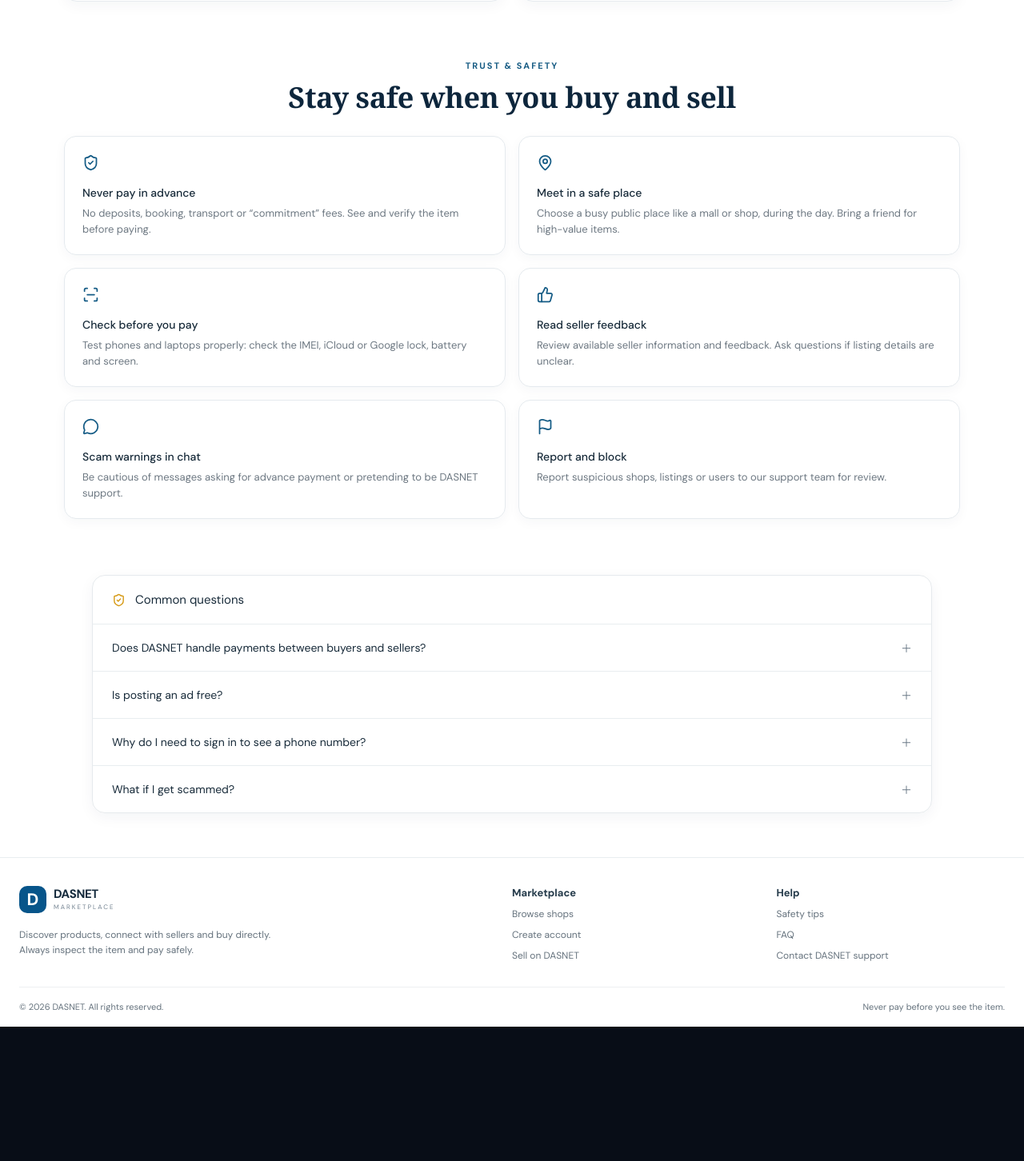
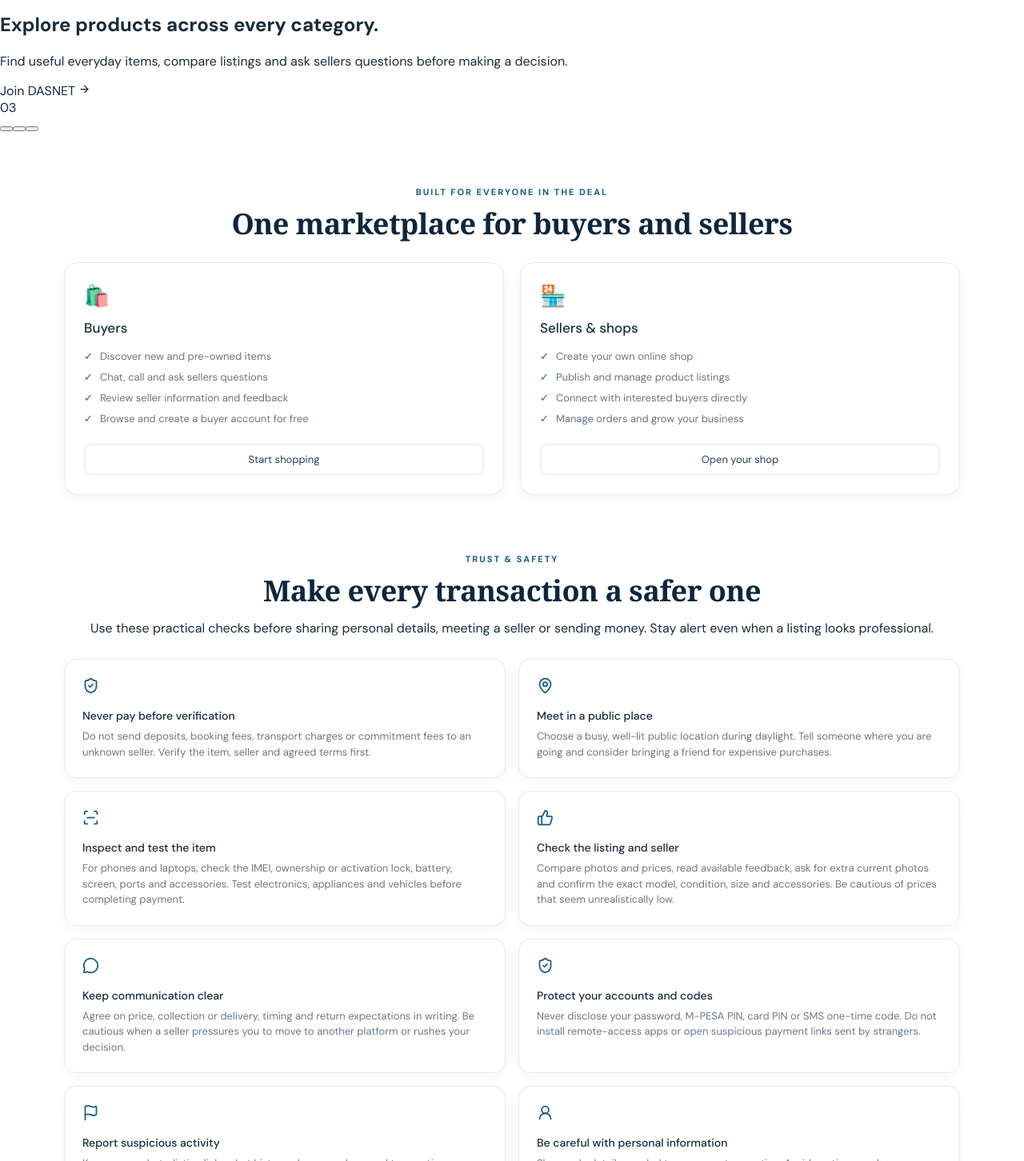
Before and after one commit to Zenkaak/dass, a React (Vite) app: page / in a window 1280 px wide. Shown: the part 938-2390 px from the top of the page at 80% size. Before the commit the page ends 2222 px from the top, so only its background shows below. Built offline with nearby package versions, Linux system fonts and the light colour scheme.

Commit message:
Add auto-rotating marketing cards and detailed trust safety FAQ

```diff
--- a/src/App.tsx
+++ b/src/App.tsx
@@ -43,31 +43,42 @@ function Brand() {
 }
 
 function LandingPage() {
+ const [marketingIndex,setMarketingIndex]=useState(0);
+ const marketingCards=[
+  {eyebrow:'BUY WITH CONFIDENCE',title:'Take your time. Check before you pay.',copy:'Meet sellers safely, inspect products and agree on payment only when you are comfortable.',action:'Read safety guide',href:'#safety',symbol:'✓',tone:'safety'},
+  {eyebrow:'FOR LOCAL BUSINESSES',title:'Your next customer is looking for you.',copy:'Create your shop, publish products and connect directly with people who want what you sell.',action:'Open your shop',href:'/signup',symbol:'↗',tone:'seller'},
+  {eyebrow:'A BETTER WAY TO DISCOVER',title:'Explore products across every category.',copy:'Find useful everyday items, compare listings and ask sellers questions before making a decision.',action:'Join DASNET',href:'/signup',symbol:'✦',tone:'discover'}
+ ];
+ useEffect(()=>{const timer=window.setInterval(()=>setMarketingIndex(index=>(index+1)%marketingCards.length),10000);return()=>window.clearInterval(timer)},[]);
  const faqs=[
-  ['Does DASNET handle payments between buyers and sellers?','DASNET helps buyers discover shops and contact sellers. Always confirm the item and the seller’s payment instructions before paying.'],
-  ['Is posting an ad free?','Sellers can create a shop and publish products. Any optional paid services will be clearly identified before you choose them.'],
-  ['Why do I need to sign in to see a phone number?','Signing in helps protect sellers’ contact details and keeps customer interactions safer.'],
-  ['What if I get scammed?','Stop communicating or paying, keep relevant evidence, and contact DASNET support with the shop and order details.']
+  ['Does DASNET collect payment for items?','DASNET connects buyers and sellers. Unless a checkout flow on a specific shop clearly states otherwise, payment is arranged directly with the seller. Confirm the agreed amount, recipient and payment method before sending money.'],
+  ['How do I know whether a seller is genuine?','Review the seller profile and available feedback, ask clear questions, request current photos or a demonstration, and verify the item in person where possible. A profile or listing is not a guarantee of identity or product quality.'],
+  ['Should I pay a deposit to reserve an item?','Be cautious. Requests for deposits, booking fees, transport fees or commitment payments before you have verified the seller and item are common scam warning signs. Do not pay simply because a seller says another buyer is waiting.'],
+  ['How should I arrange collection or delivery?','Agree on the location, delivery cost, timeline and responsibility if plans change before paying. Prefer collection in a busy public place. For delivery, use a method you can independently verify and keep the conversation and proof of payment.'],
+  ['What should I do if a seller asks me to share a code?','Never share an SMS verification code, password, M-PESA PIN or one-time banking code. Be wary of suspicious links and requests to move to unfamiliar payment services. DASNET support will not ask for your account password or M-PESA PIN.'],
+  ['How do I report a suspicious listing or user?','Save the listing link, shop name, phone number, chat and payment evidence. Stop the transaction, use the available report option or contact DASNET support. If money has already been sent, contact your payment provider promptly.'],
+  ['Can DASNET guarantee every product or seller?','No marketplace can guarantee every listing, seller, delivery or transaction. DASNET provides discovery and communication tools; buyers should independently verify products and sellers and use the safety guidance before paying.'],
+  ['Is it free to browse or create an account?','Browsing the marketplace and creating a buyer account are free. Any optional seller service or charge must be shown clearly before you choose to use it.']
  ];
  const safety=[
-  [ShieldCheck,'Never pay in advance','No deposits, booking, transport or “commitment” fees. See and verify the item before paying.'],
-  [MapPin,'Meet in a safe place','Choose a busy public place like a mall or shop, during the day. Bring a friend for high-value items.'],
-  [ScanLine,'Check before you pay','Test phones and laptops properly: check the IMEI, iCloud or Google lock, battery and screen.'],
-  [ThumbsUp,'Read seller feedback','Review available seller information and feedback. Ask questions if listing details are unclear.'],
-  [MessageCircle,'Scam warnings in chat','Be cautious of messages asking for advance payment or pretending to be DASNET support.'],
-  [Flag,'Report and block','Report suspicious shops, listings or users to our support team for review.']
+  [ShieldCheck,'Never pay before verification','Do not send deposits, booking fees, transport charges or commitment fees to an unknown seller. Verify the item, seller and agreed terms first.'],
+  [MapPin,'Meet in a public place','Choose a busy, well-lit public location during daylight. Tell someone where you are going and consider bringing a friend for expensive purchases.'],
+  [ScanLine,'Inspect and test the item','For phones and laptops, check the IMEI, ownership or activation lock, battery, screen, ports and accessories. Test electronics, appliances and vehicles before completing payment.'],
+  [ThumbsUp,'Check the listing and seller','Compare photos and prices, read available feedback, ask for extra current photos and confirm the exact model, condition, size and accessories. Be cautious of prices that seem unrealistically low.'],
+  [MessageCircle,'Keep communication clear','Agree on price, collection or delivery, timing and return expectations in writing. Be cautious when a seller pressures you to move to another platform or rushes your decision.'],
+  [ShieldCheck,'Protect your accounts and codes','Never disclose your password, M-PESA PIN, card PIN or SMS one-time code. Do not install remote-access apps or open suspicious payment links sent by strangers.'],
+  [Flag,'Report suspicious activity','Keep screenshots, listing links, chat history, phone numbers and transaction references. Report suspicious shops or listings to DASNET support and contact your bank or mobile-money provider immediately if you sent money.'],
+  [UserRound,'Be careful with personal information','Share only details needed to arrange a transaction. Avoid posting your home address, identity documents or private financial information in public listings or chats.']
  ];
  return <main className="das-landing kasuku-landing">
   <div className="kasuku-topline"><span>◇ &nbsp; Buy directly from sellers</span><span>Never pay before you see the item</span><span>Safety tips</span></div>
   <header className="kasuku-header"><a className="kasuku-brand" href="/"><span className="kasuku-brand-mark">D</span><span><b>DASNET</b><small>MARKETPLACE</small></span></a><nav><a href="#buyers-sellers">Buyers & sellers</a><a href="#safety">Safety tips</a><a href="#faq">FAQ</a></nav><div className="kasuku-header-actions"><a href="/login">Sign in</a><a className="kasuku-sell" href="/signup">＋ Sell</a></div></header>
   <section className="kasuku-hero"><div className="kasuku-hero-copy"><small>BUY AND SELL DIRECTLY</small><h1>Find great deals from sellers near you</h1><p>Browse products, chat with sellers, meet up and pay only when you are happy with the item. No middleman, no fees to buy.</p><a href="/signup">Explore the marketplace <ArrowRight size={16}/></a></div><div className="kasuku-hero-art" aria-hidden="true"><div className="kasuku-hero-orb"/><div className="kasuku-hero-phone"><span/><i/><b>Discover</b><small>Local shops & products</small><div>✦ &nbsp; Great finds nearby</div></div></div></section>
-  <section className="kasuku-audience" id="buyers-sellers"><div className="kasuku-section-title"><small>BUILT FOR EVERYONE IN THE DEAL</small><h2>One marketplace for buyers and sellers</h2></div><div className="kasuku-audience-grid">
-   <article><div className="kasuku-audience-icon">🛍️</div><h3>Buyers</h3><ul><li>Thousands of new and used items</li><li>Chat, call and negotiate in the app</li><li>Seller profiles with real feedback</li><li>Free, no fees to buy</li></ul><a href="/signup">Start shopping</a></article>
-   <article><div className="kasuku-audience-icon">🏪</div><h3>Sellers & shops</h3><ul><li>Set up your own online shop</li><li>Buyers contact you directly</li><li>Manage products and orders</li><li>Grow your business online</li></ul><a href="/signup">Open your shop</a></article>
-  </div></section>
-  <section className="kasuku-safety" id="safety"><div className="kasuku-section-title"><small>TRUST & SAFETY</small><h2>Stay safe when you buy and sell</h2></div><div className="kasuku-safety-grid">{safety.map(([Icon,title,copy]:any)=><article key={title}><Icon size={21}/><h3>{title}</h3><p>{copy}</p></article>)}</div></section>
-  <section className="kasuku-faq" id="faq"><div className="kasuku-faq-heading"><ShieldCheck size={17}/> Common questions</div>{faqs.map(([q,a])=><details key={q}><summary>{q}<span>＋</span></summary><p>{a}</p></details>)}</section>
-  <footer className="kasuku-footer"><div className="kasuku-footer-columns"><div><a className="kasuku-brand" href="/"><span className="kasuku-brand-mark">D</span><span><b>DASNET</b><small>MARKETPLACE</small></span></a><p>Discover products, connect with sellers and buy directly. Always inspect the item and pay safely.</p></div><div><b>Marketplace</b><a href="/signup">Browse shops</a><a href="/signup">Create account</a><a href="/signup">Sell on DASNET</a></div><div><b>Help</b><a href="#safety">Safety tips</a><a href="#faq">FAQ</a><a href="https://wa.me/254758884861?text=Hello%20DASNET%20Support%2C%20I%20need%20help%20with%20a%20storefront%20order." target="_blank" rel="noopener noreferrer">Contact DASNET support</a></div></div><div className="kasuku-footer-bottom">© {new Date().getFullYear()} DASNET. All rights reserved. <span>Never pay before you see the item.</span></div></footer>
+  <section className="kasuku-marketing" aria-label="DASNET marketplace highlights"><div className="kasuku-marketing-head"><span>THE DASNET DIFFERENCE</span><small>New highlight every 10 seconds</small></div><div className="kasuku-marketing-stage" aria-live="polite">{marketingCards.map((card,index)=><article key={card.tone} className={'kasuku-marketing-card '+card.tone+(index===marketingIndex?' active':'')} aria-hidden={index!==marketingIndex}><div className="kasuku-marketing-symbol">{card.symbol}</div><div><small>{card.eyebrow}</small><h2>{card.title}</h2><p>{card.copy}</p><a href={card.href}>{card.action} <ArrowRight size={15}/></a></div><span className="kasuku-marketing-number">0{index+1}</span></article>)}</div><div className="kasuku-marketing-dots">{marketingCards.map((card,index)=><button type="button" key={card.tone} className={index===marketingIndex?'active':''} aria-label={'Show highlight '+(index+1)} aria-pressed={index===marketingIndex} onClick={()=>setMarketingIndex(index)}/>)}</div></section>
+  <section className="kasuku-audience" id="buyers-sellers"><div className="kasuku-section-title"><small>BUILT FOR EVERYONE IN THE DEAL</small><h2>One marketplace for buyers and sellers</h2></div><div className="kasuku-audience-grid"><article><div className="kasuku-audience-icon">🛍️</div><h3>Buyers</h3><ul><li>Discover new and pre-owned items</li><li>Chat, call and ask sellers questions</li><li>Review seller information and feedback</li><li>Browse and create a buyer account for free</li></ul><a href="/signup">Start shopping</a></article><article><div className="kasuku-audience-icon">🏪</div><h3>Sellers & shops</h3><ul><li>Create your own online shop</li><li>Publish and manage product listings</li><li>Connect with interested buyers directly</li><li>Manage orders and grow your business</li></ul><a href="/signup">Open your shop</a></article></div></section>
+  <section className="kasuku-safety" id="safety"><div className="kasuku-section-title"><small>TRUST & SAFETY</small><h2>Make every transaction a safer one</h2><p>Use these practical checks before sharing personal details, meeting a seller or sending money. Stay alert even when a listing looks professional.</p></div><div className="kasuku-safety-grid">{safety.map(([Icon,title,copy]:any)=><article key={title}><Icon size={21}/><h3>{title}</h3><p>{copy}</p></article>)}</div><div className="kasuku-safety-note"><ShieldCheck size={19}/><p><strong>Important:</strong> DASNET helps people discover and contact sellers; it does not independently inspect or guarantee every listing. If you suspect fraud, stop communication, preserve evidence, contact your payment provider if money was sent, and notify DASNET support.</p></div></section>
+  <section className="kasuku-faq" id="faq"><div className="kasuku-faq-heading"><ShieldCheck size={17}/> Frequently asked questions</div>{faqs.map(([q,a])=><details key={q}><summary>{q}<span>＋</span></summary><p>{a}</p></details>)}</section>
+  <footer className="kasuku-footer"><div className="kasuku-footer-columns"><div><a className="kasuku-brand" href="/"><span className="kasuku-brand-mark">D</span><span><b>DASNET</b><small>MARKETPLACE</small></span></a><p>Discover products, connect with sellers and buy directly. Verify the item and seller, and pay safely.</p></div><div><b>Marketplace</b><a href="/signup">Browse shops</a><a href="/signup">Create account</a><a href="/signup">Sell on DASNET</a></div><div><b>Help & safety</b><a href="#safety">Trust & safety guide</a><a href="#faq">Frequently asked questions</a><a href="https://wa.me/254758884861?text=Hello%20DASNET%20Support%2C%20I%20need%20help." target="_blank" rel="noopener noreferrer">Contact DASNET support</a></div></div><div className="kasuku-footer-bottom">© {new Date().getFullYear()} DASNET. All rights reserved. <span>Stay alert. Trade safely.</span></div></footer>
  </main>;
 }
 
```
